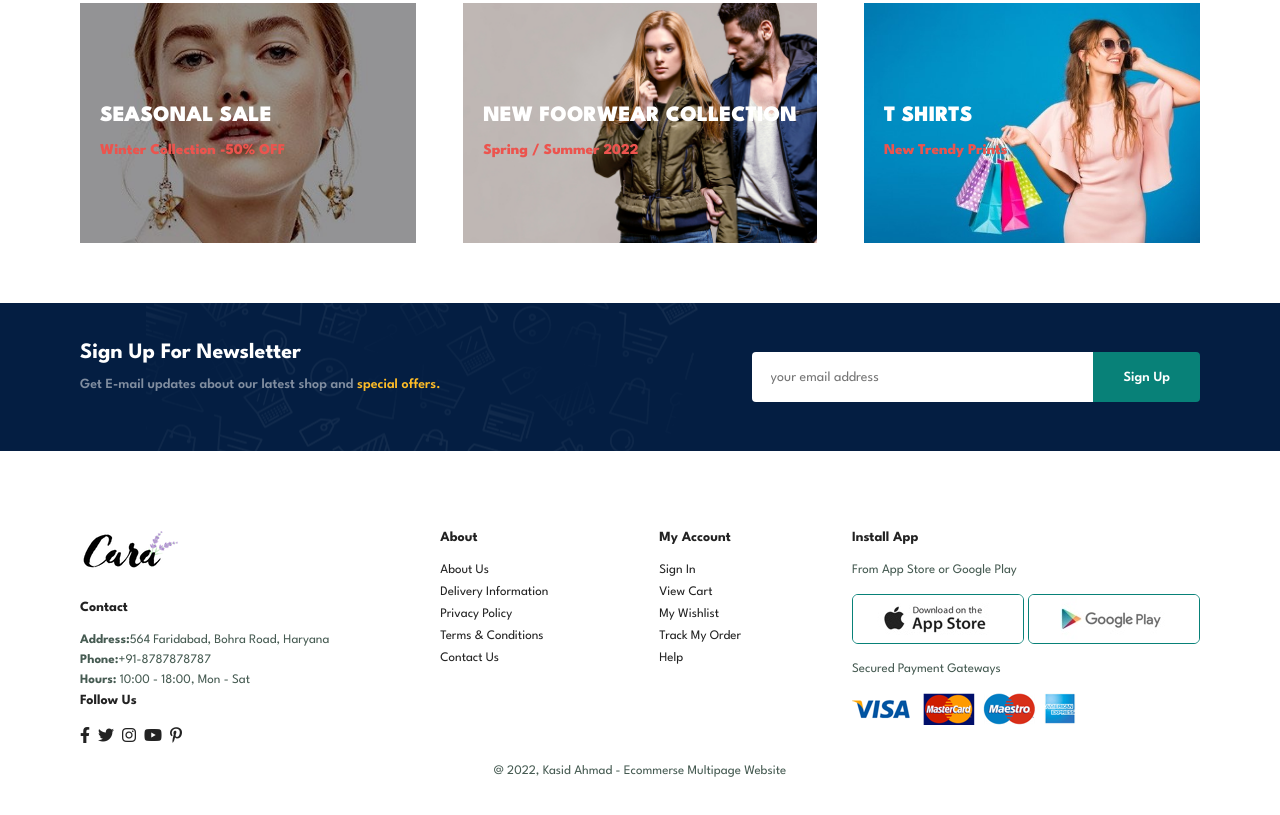
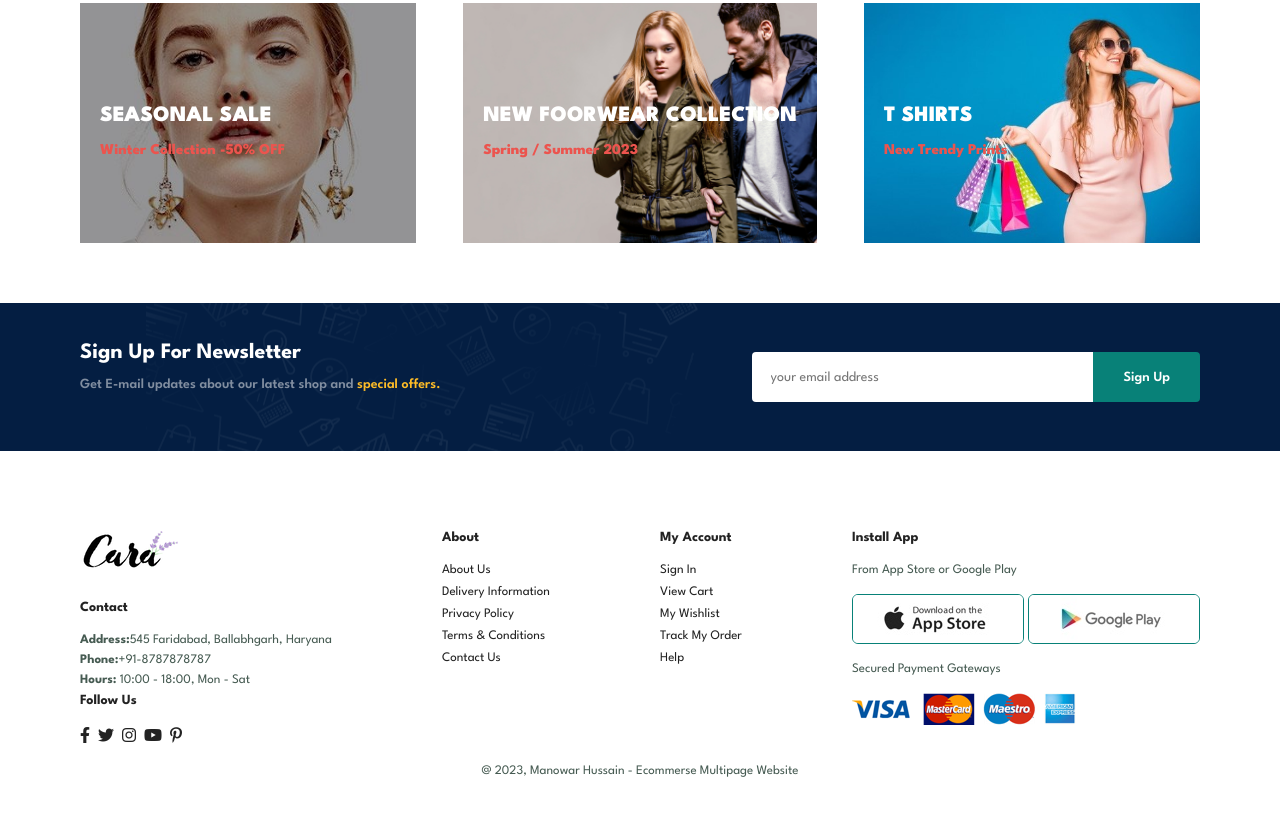
Before and after one commit to manowar1308/Ecommerce-MultiPage-Website, a plain HTML site: page index.html in a window 1280 px wide. Shown: the part 4346-5161 px from the top of the page. Drawn offline with Linux system fonts and the light colour scheme.

Commit message:
Update index.html

```diff
--- a/index.html
+++ b/index.html
@@ -376,7 +376,7 @@
         </div>
         <div class="banner-box banner-box2">
             <h2>NEW FOORWEAR COLLECTION</h2>
-            <h3>Spring / Summer 2022</h3>
+            <h3>Spring / Summer 2023</h3>
         </div>
         <div class="banner-box banner-box3">
             <h2>T SHIRTS</h2>
@@ -401,7 +401,7 @@
         <div class="col">
             <img class="logo" src="images/logo.png" alt="logo">
             <h4>Contact</h4>
-            <p><strong>Address:</strong>564 Faridabad, Bohra Road, Haryana</p>
+            <p><strong>Address:</strong>545 Faridabad, Ballabhgarh, Haryana</p>
             <p><strong>Phone:</strong>+91-8787878787</p>
             <p><strong>Hours:</strong> 10:00 - 18:00, Mon - Sat</p>
             <div class="follow">
@@ -446,7 +446,7 @@
         </div>
 
         <div class="copyright">
-            <p>@ 2022, Kasid Ahmad - Ecommerse Multipage Website</p>
+            <p>@ 2023, Manowar Hussain - Ecommerse Multipage Website</p>
         </div>
     </footer>
 
```
